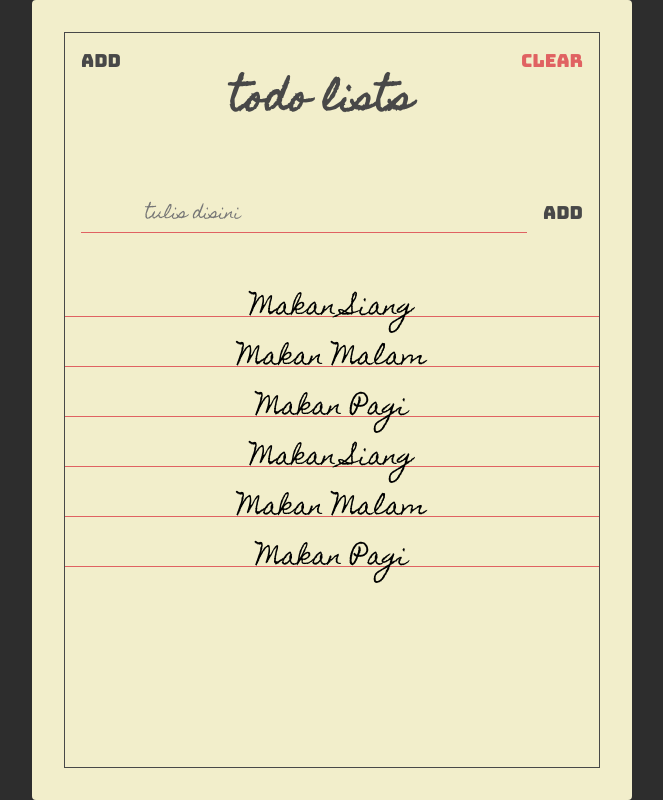
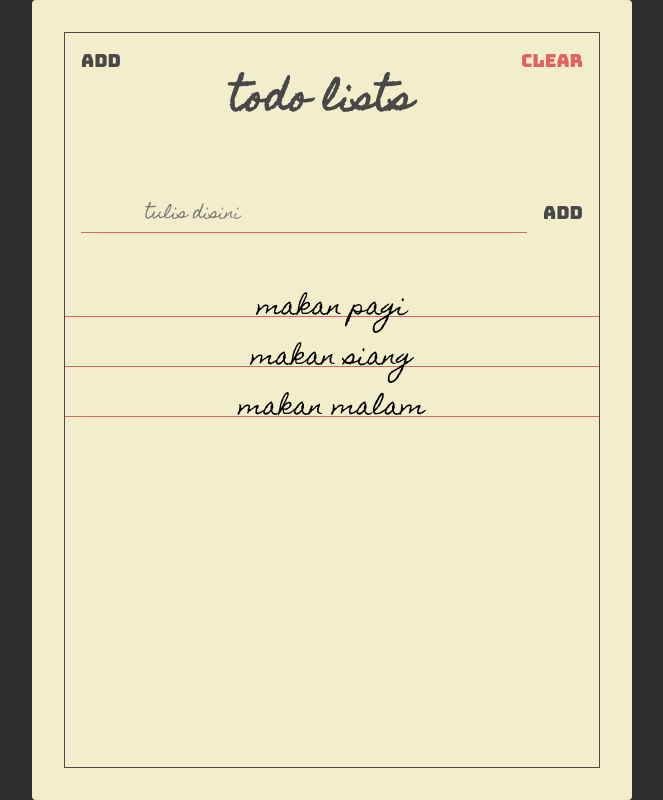
Before and after one commit to Calvphl/react-todolist, a React (Create React App) app: page / in a window 1280 px wide. Shown: the whole page, without its empty margins (308-971 px from the left). Built offline with nearby package versions, Linux system fonts and the light colour scheme.

Commit message:
merefactor todos dan todolist component

```diff
--- a/src/components/Todos.jsx
+++ b/src/components/Todos.jsx
@@ -1,28 +1,8 @@
 import React from "react";
+import PropTypes from "prop-types";
 import Todo from "./Todo";
 
-const Todos = () => {
-  const todos = [
-    {
-      text: "Makan Siang"
-    },
-    {
-      text: "Makan Malam"
-    },
-    {
-      text: "Makan Pagi"
-    },
-    {
-      text: "Makan Siang"
-    },
-    {
-      text: "Makan Malam"
-    },
-    {
-      text: "Makan Pagi"
-    }
-  ];
-
+const Todos = ({ todos }) => {
   return (
     <section className="todos">
       {todos.map((todo) => {
@@ -32,4 +12,12 @@ const Todos = () => {
   );
 };
 
+Todos.propTypes = {
+  todos: PropTypes.arrayOf(
+    PropTypes.shape({
+      text: PropTypes.string
+    })
+  )
+};
+
 export default Todos;
--- a/src/pages/TodoList.jsx
+++ b/src/pages/TodoList.jsx
@@ -1,4 +1,4 @@
-import React from "react";
+import React, { useState } from "react";
 
 import Paper from "../components/Paper";
 import Header from "../components/Header";
@@ -6,11 +6,17 @@ import TodoForm from "../components/TodoForm";
 import Todos from "../components/Todos";
 
 const TodoList = () => {
+  const [todos, setTodos] = useState([
+    { text: "makan pagi" },
+    { text: "makan siang" },
+    { text: "makan malam" }
+  ]);
+
   return (
     <Paper>
       <Header />
       <TodoForm />
-      <Todos />
+      <Todos todos={todos} />
     </Paper>
   );
 };
```
